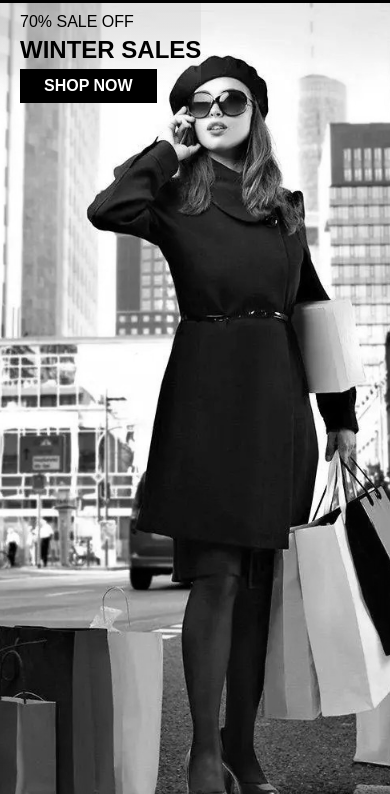
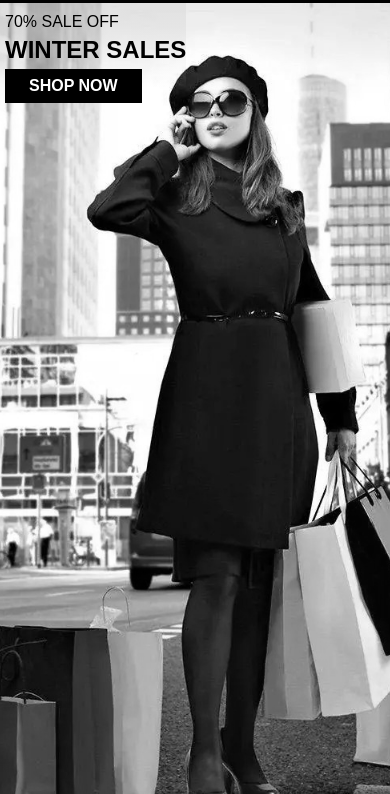
Before and after one commit to anupchand/eshop, a plain HTML site: page index.html in a window 390 px wide. Shown: the part 50-844 px from the top of the page. Drawn offline with Linux system fonts and the light colour scheme.

Commit message:
first commit

```diff
--- a/style.css
+++ b/style.css
@@ -594,7 +594,7 @@ footer {
 @media (max-width: 420px) {
   .notice {
     padding-right: 0;
-    padding-left: 2em;
+    padding-left: 0.5em;
     font-size: 10px;
   }
   .notice p.top {
```
